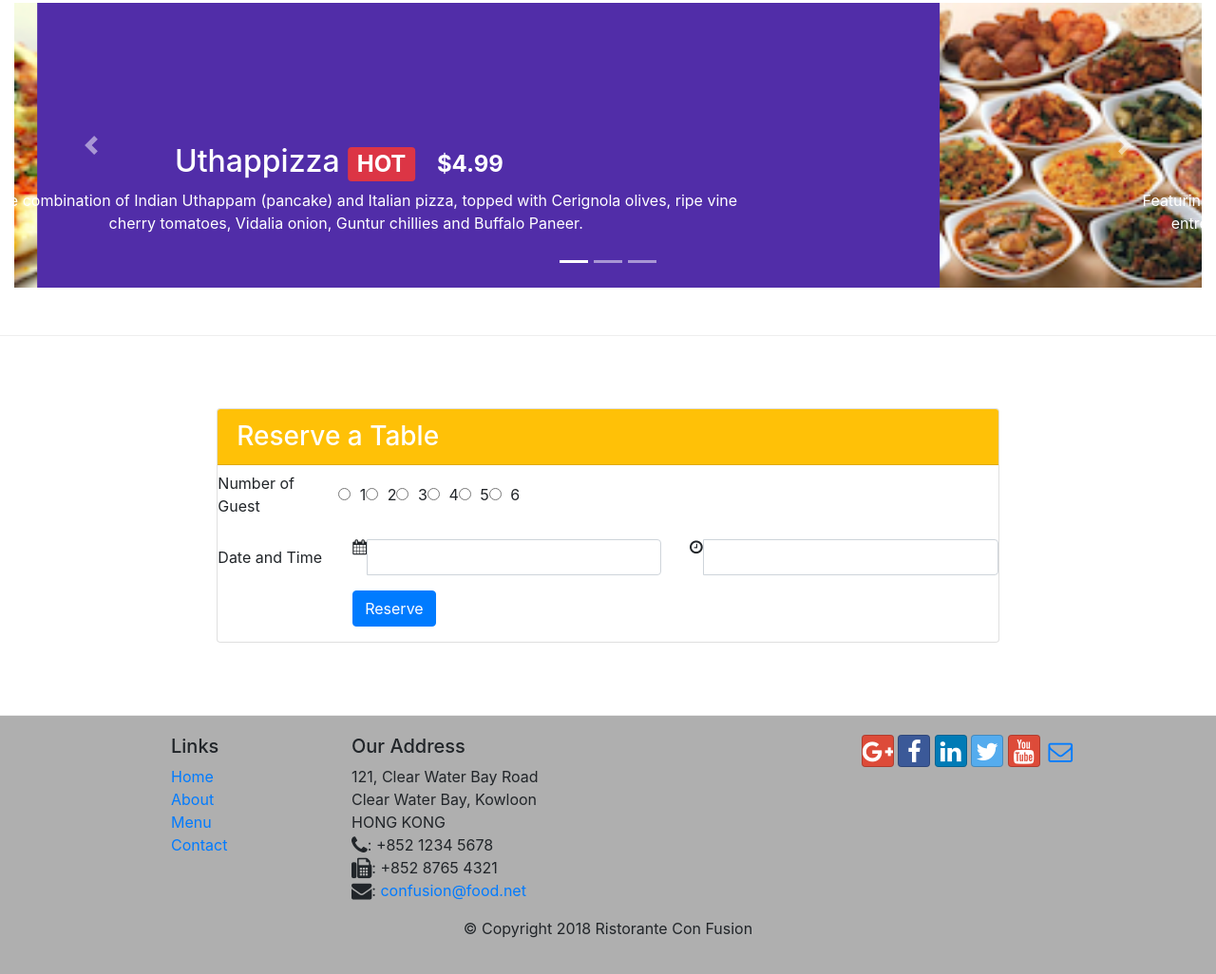
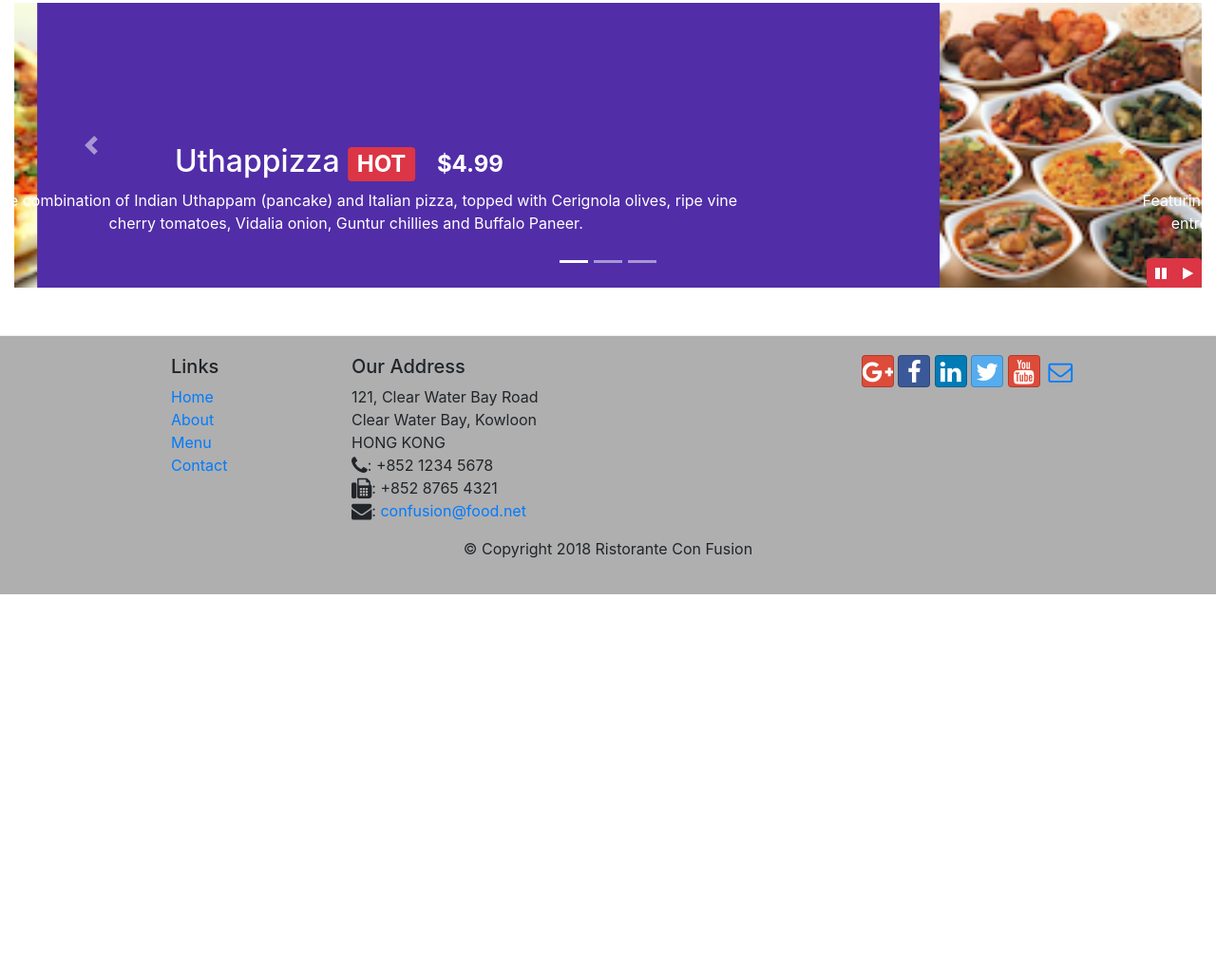
Before and after one commit to aman2698/confusion-website-fontend-ui-development-using-bootstrap4, a website: page index.html in a window 1280 px wide. Shown: the part 341-1367 px from the top of the page at 95% size. After the commit the page ends 967 px from the top, so only its background shows below. Drawn offline with nearby package versions, Linux system fonts and the light colour scheme.

Commit message:
first java plugnin

```diff
--- a/css/styles.css
+++ b/css/styles.css
@@ -57,3 +57,9 @@ body{
     left: 0;
     min-height: 300px;
 }
+#carouselButton {
+    right:0px;
+    position: absolute;
+    bottom: 0px;
+    z-index: 1;
+}
--- a/index.html
+++ b/index.html
@@ -66,7 +66,7 @@
     </nav>
     <div id="loginModal" class="modal fade" role="dialog">
       <div class="modal-dialog modal-lg" role="content">
-          <!-- Modal content-->
+
           <div class="modal-content">
               <div class="modal-header">
                   <h4 class="modal-title">Login </h4>
@@ -116,11 +116,12 @@
             <img src="img/logo.png" class="img-fluid" />
           </div>
           <div class="col-12 col-sm align-self-center">
-            <a class="btn btn-warning btn-block btn-sm" href="#reservetable" role="button">Reserve a Table</a>
+            <a class="btn btn-warning btn-block btn-sm" data-toggle="modal" data-target="#reservetable" role="button">Reserve a Table</a>
         </div>
         </div>
       </div>
     </header>
+
     <div class="row row-content">
       <div class="col">
         <div id="mycarousel" class="carousel slide" data-ride="carousel">
@@ -168,6 +169,16 @@
 
             </div>
         </div>
+        <div class="btn-group" id="carouselButton">
+          <button class="btn btn-danger btn-sm" id="carousel-pause">
+            <span class="fa fa-pause"></span>
+          </button>
+          <button class="btn btn-danger btn-sm" id="carousel-play">
+            <span class="fa fa-play"></span>
+          </button>
+      </div>
+
+
         </div>
 
 
@@ -185,16 +196,17 @@
   </a>
 </div>
 </div>
-
-    <div class="row row-content justify-content-center">
-      <div class="col col-sm-8 align-self-center">
-          <div class="card">
-              <h3 class="card-header bg-warning text-white">Reserve a Table</h3>
-              <div class="card-block">
-      <form id="reservetable">
+<div class="modal" role="dialog" id="reservetable">
+  <div class="modal-dialog modal-lg" role="dialog">
+    <div class="modal-content">
+      <div class="modal-header">
+        <h4 class="modal-title mr-2">Reserve a table</h4>
+        <button type="button" class="close" data-dismiss="modal">&times;</button>
+    </div>
+        <form class="ml-3">
           <div class="form-group row align-items-center">
             <label class="col-12 col-sm-2 col-form-label">Number of Guest</label>
-          <div class="form-check form-check-inline col-12 col-sm">
+            <div class="form-check form-check-inline col-12 col-sm-9">
               <label class="form-check-label">
                 <input type="radio" class="form-check-input" id="numberofguest1" name="numberofguest" value="1"> 1
               </label>
@@ -216,14 +228,25 @@
             </div>
          </div>
          <div class="form-group row align-items-center">
+          <label class="col-12 col-sm-2 col-form-label">Section</label>
+          <div class="btn-group btn-group-toggle col-12 col-sm-9" data-toggle="buttons">
+            <label class="btn btn-success active">
+              <input type="radio" name="options" id="option1" autocomplete="off" checked> Non-smoking
+            </label>
+            <label class="btn btn-danger">
+              <input type="radio" name="options" id="option2" autocomplete="off"> Radio
+            </label>
+          </div>
+         </div>
+         <div class="form-group row align-items-center">
           <label class="col-12 col-sm-2 col-form-label">Date and Time</label>
-          <div class="col-12 col-sm-5">
+          <div class="col-12 col-sm-4">
             <div class="input-group">
               <i class="input-group-addon fa fa-calendar" aria-hidden="true"></i>
               <input type="text" class="form-control" id="date" name="date">
             </div>
           </div>
-          <div class="col-12 col-sm-5">
+          <div class="col-12 col-sm-4">
             <div class="input-group">
               <i class="input-group-addon fa fa-clock-o" aria-hidden="true"></i>
               <input type="text" class="form-control" id="time" name="time">
@@ -232,15 +255,18 @@
       </div>
       <div class="form-group row">
         <div class="offset-sm-2 col-md-10">
+          <button type="button" class="btn btn-secondary" data-dismiss="modal">Cancel</button>
           <button type="submit" class="btn btn-primary">Reserve</button>
         </div>
       </div>
       </form>
     </div>
+
   </div>
+
 </div>
-</div>
-    </div>
+
+
 
     <footer class="footer">
       <div class="container">
@@ -309,5 +335,17 @@
     <script src="node_modules/jquery/dist/jquery.slim.min.js"></script>
     <script src="node_modules/popper.js/dist/umd/popper.min.js"></script>
     <script src="node_modules/bootstrap/dist/js/bootstrap.min.js"></script>
+    <script>
+      $(document).ready(function(){
+          $("#mycarousel").carousel( { interval: 2000 } );
+          $("#carousel-pause").click(function(){
+              $("#mycarousel").carousel('pause');
+          });
+          $("#carousel-play").click(function(){
+              $("#mycarousel").carousel('cycle');
+          });
+      });
+  </script>
+
   </body>
 </html>
```
Lines whose indentation alone changed are shown as unchanged.
